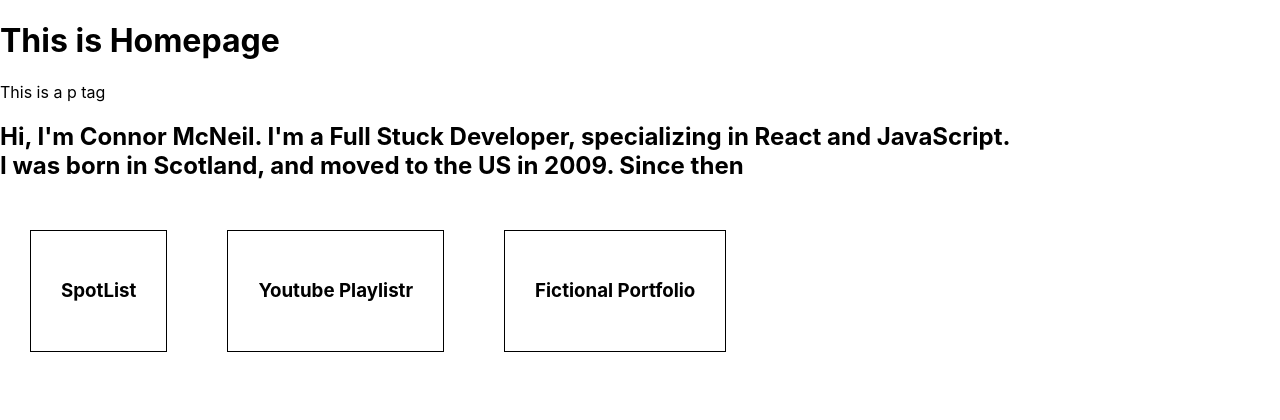
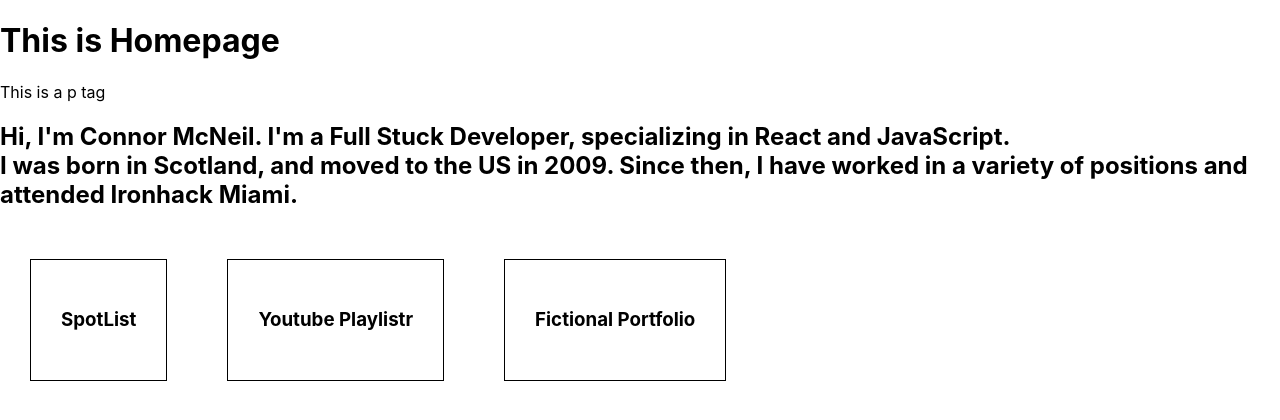
Before and after one commit to cnnrmcneil/portfolio, a React (Create React App) app in the folder portfolio/: page / in a window 1280 px wide. Shown: the top 420 px of the page. Built offline with nearby package versions, Linux system fonts and the light colour scheme.

Commit message:
text change

```diff
--- a/portfolio/src/components/Header.js
+++ b/portfolio/src/components/Header.js
@@ -6,7 +6,8 @@ export default function Header() {
       <h2>
         Hi, I'm Connor McNeil. I'm a Full Stuck Developer, specializing in React
         and JavaScript.<br></br>I was born in Scotland, and moved to the US in
-        2009. Since then{" "}
+        2009. Since then, I have worked in a variety of positions and attended
+        Ironhack Miami.
       </h2>
     </div>
   );
```
